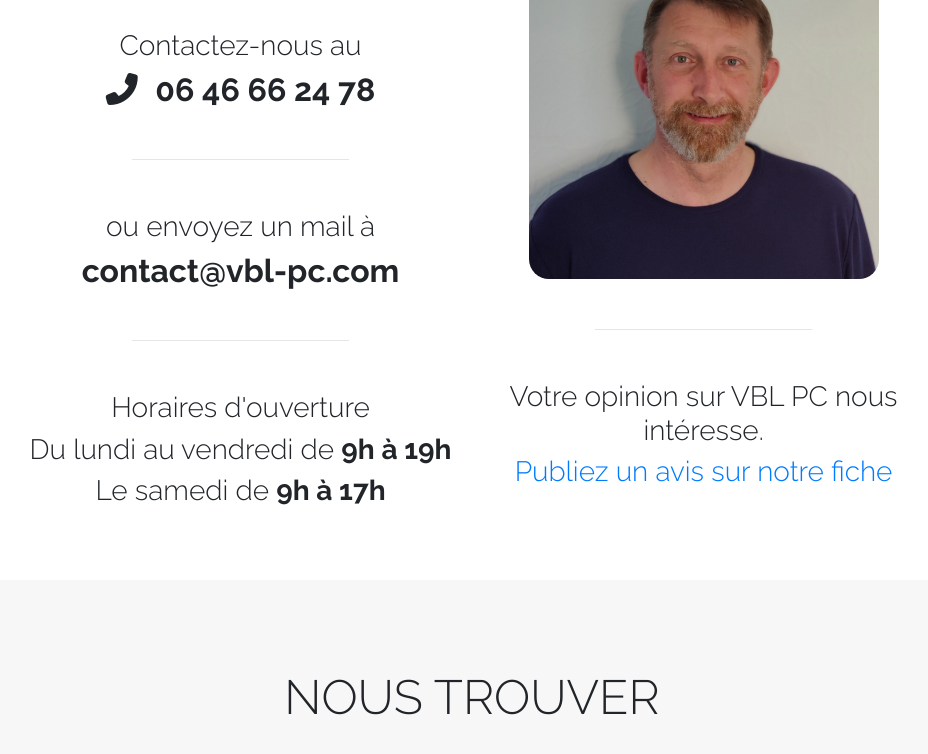
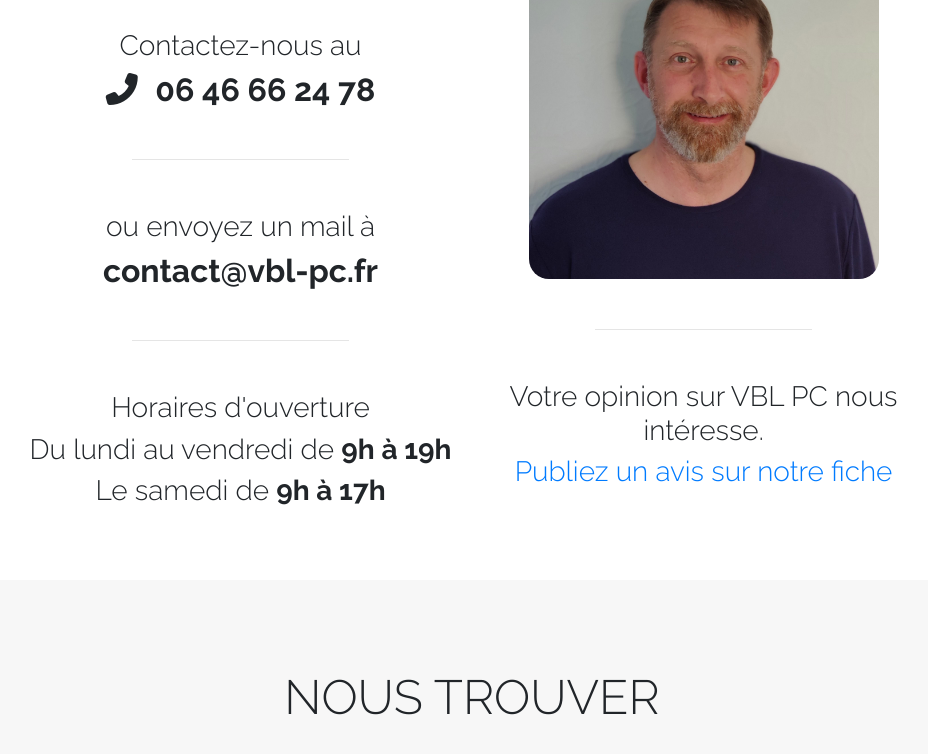
Before and after one commit to benjamincloquet/vbl-pc, a plain HTML site: page index.html in a window 1280 px wide. Shown: the part 1169-1923 px from the top of the page, without its empty margins (168-1096 px from the left). Drawn offline with nearby package versions, Linux system fonts and the light colour scheme; grey boxes are pictures that could not be loaded.

Commit message:
Fix mail

```diff
--- a/index.html
+++ b/index.html
@@ -138,7 +138,7 @@
           <h2 class="contact-title"><i class="fas fa-phone-alt fa-1x contact-phone-icon"></i> 06 46 66 24 78</h2>
           <hr class="contact-hr" />
           <h3 class="contact-subtitle">ou envoyez un mail à</h3>
-          <h2 class="contact-title">contact@vbl-pc.com</h2>
+          <h2 class="contact-title">contact@vbl-pc.fr</h2>
           <hr class="contact-hr" />
           <h3 class="contact-subtitle">Horaires d'ouverture</h3>
           <h3 class="contact-subtitle">Du lundi au vendredi de <b class="contact-title">9h à 19h</b></h3>
```
